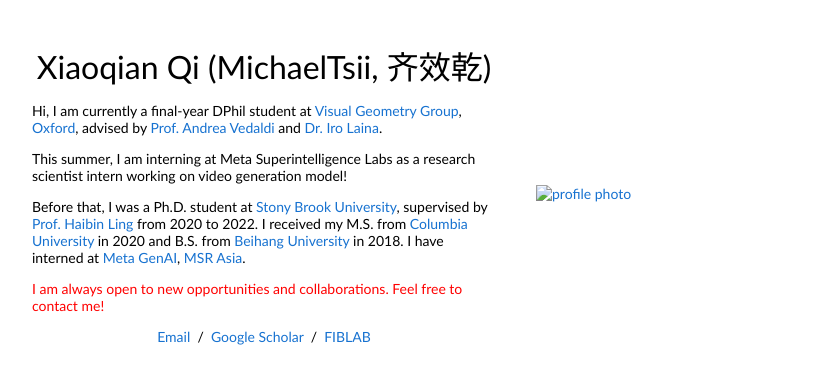
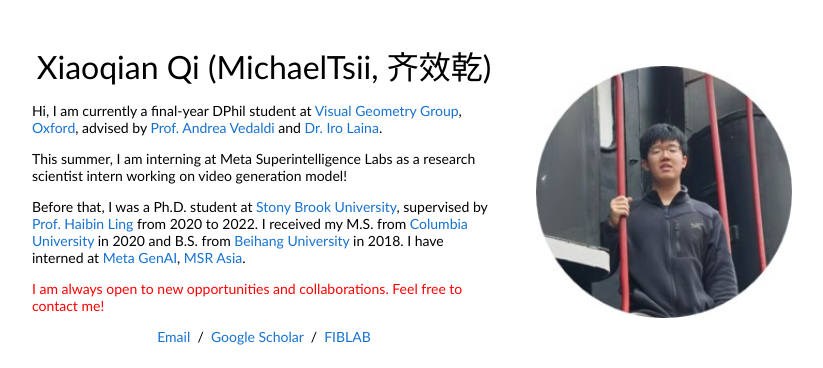
Before and after one commit to MichaelTsii/MichaelTsii.github.io, a plain HTML site: page index.html in a window 1280 px wide. Shown: the top 368 px of the page, without its empty margins (228-1051 px from the left). Drawn offline with Linux system fonts and the light colour scheme.

Commit message:
Update index.html

```diff
--- a/index.html
+++ b/index.html
@@ -41,7 +41,7 @@
               </p>
             </td>
             <td style="padding:2.5%;width:40%;max-width:40%">
-              <a href="images/Michael.jpg"><img style="width:100%;max-width:100%" alt="profile photo" src="images/michael_circle.png" class="hoverZoomLink"></a>
+              <a href="images/Michael.jpg"><img style="width:100%;max-width:100%" alt="profile photo" src="images/michael_circle.jpg" class="hoverZoomLink"></a>
             </td>
           </tr>
 
```
